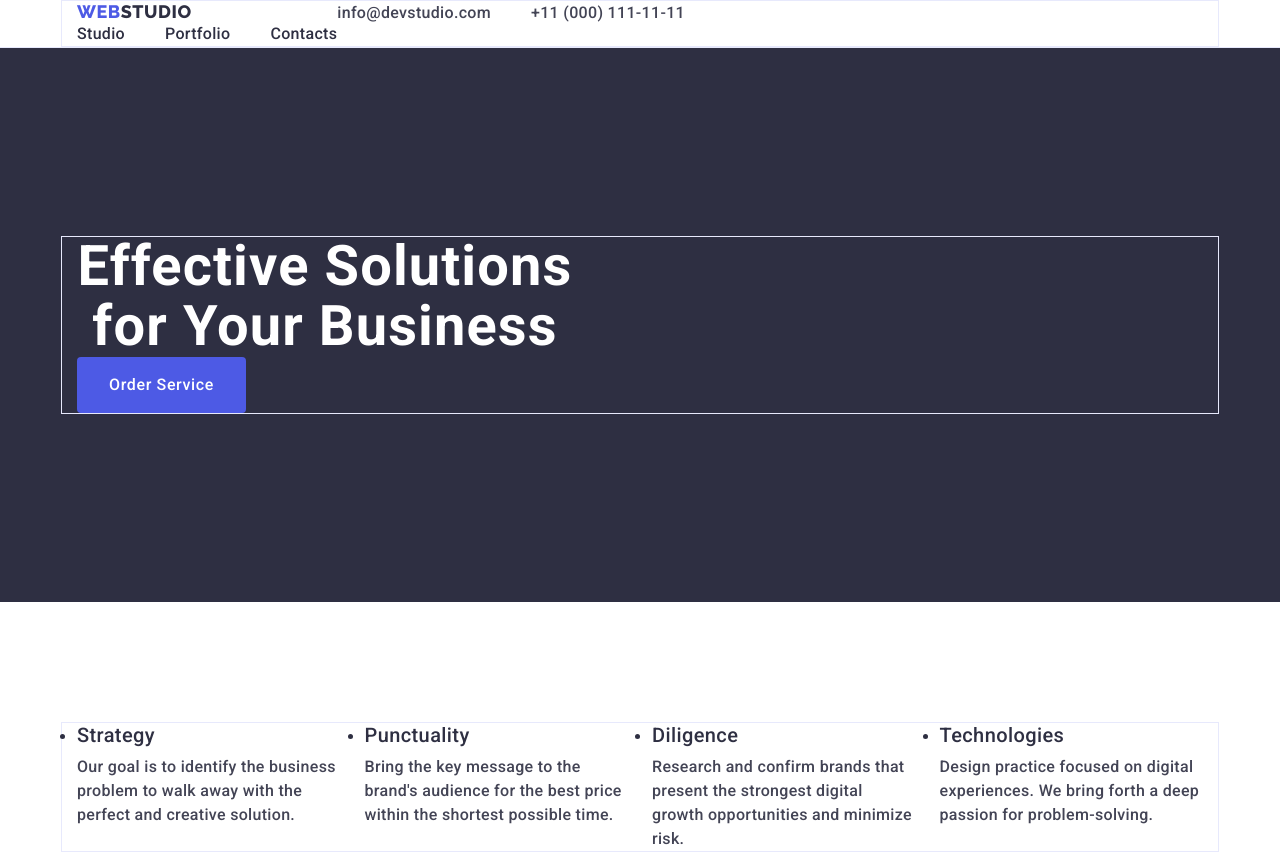
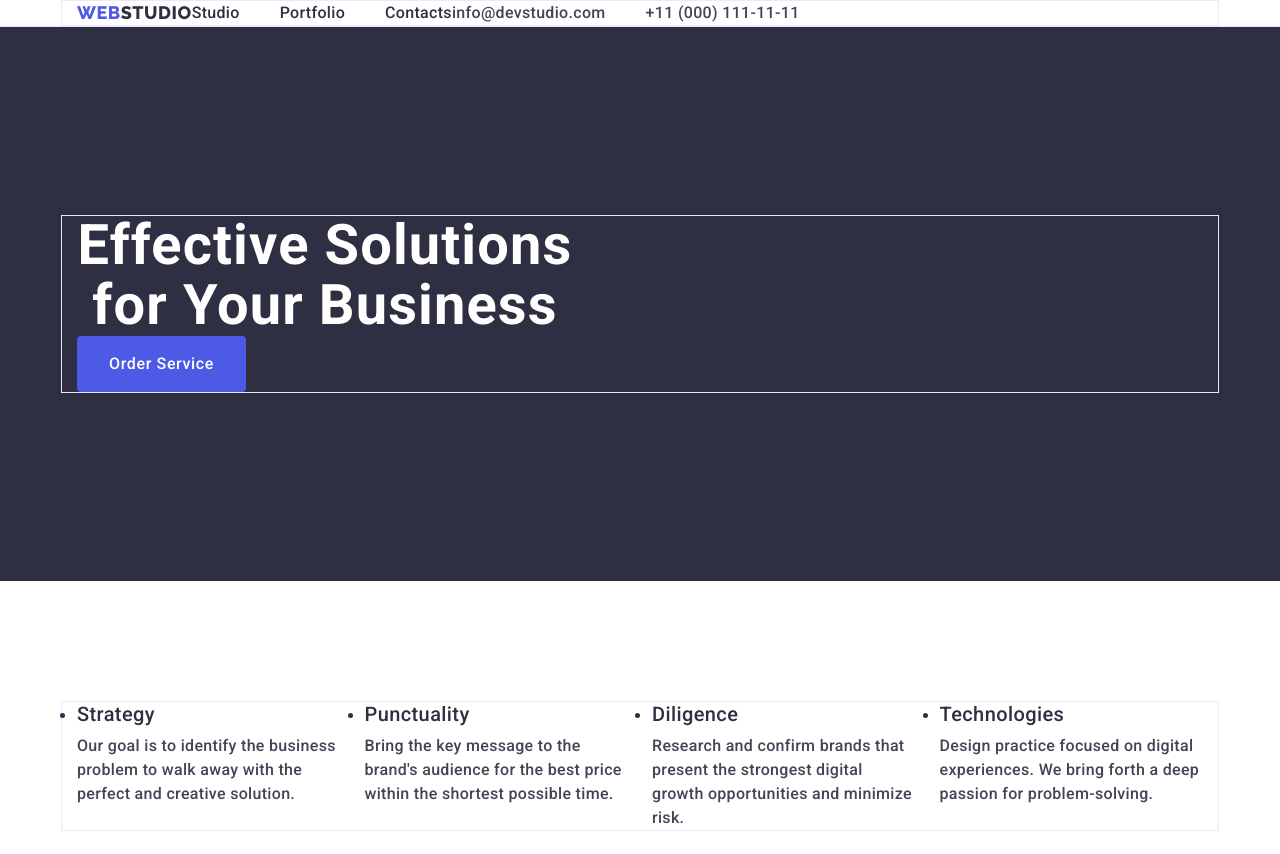
Before and after one commit to paawel01/goit-markup-hw-07-copy, a plain HTML site: page index.html in a window 1280 px wide. Shown: the top 854 px of the page. Drawn offline with nearby package versions, Linux system fonts and the light colour scheme.

Commit message:
Update index.html

```diff
--- a/index.html
+++ b/index.html
@@ -14,18 +14,13 @@
     <header class="header-box">
       <div class="header-pages container">
       <nav class="header-pages-arrange">
-        <logo class="studio-logo">
-
-        <a href="./index.html" class="logo link">
+       <a href="./index.html" class="logo link">
           Web<span class="nav-logo">Studio</span></a>
-        <menu class="nav-menu-studio">
         <ul class="list">
           <li><a href="./index.html" class="nav-links link">Studio</a></li>
           <li><a href="./portfolio.html" class="nav-links link">Portfolio</a></li>
           <li><a href="" class="nav-links link">Contacts</a></li>
         </ul>
-      </menu>
-    </logo>
       </nav>
       <address class="contacts link-nav-spaces address-links">
         <ul class="list">
```
